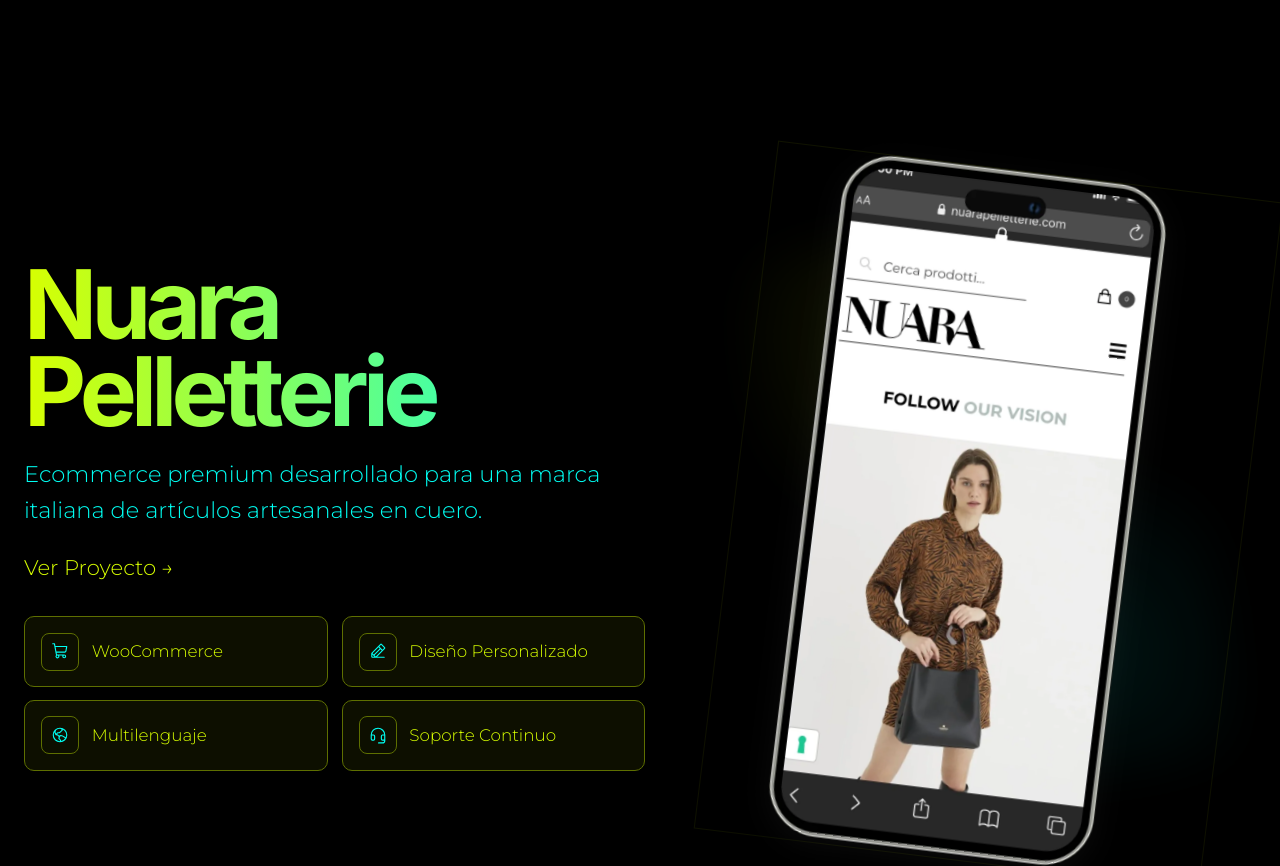
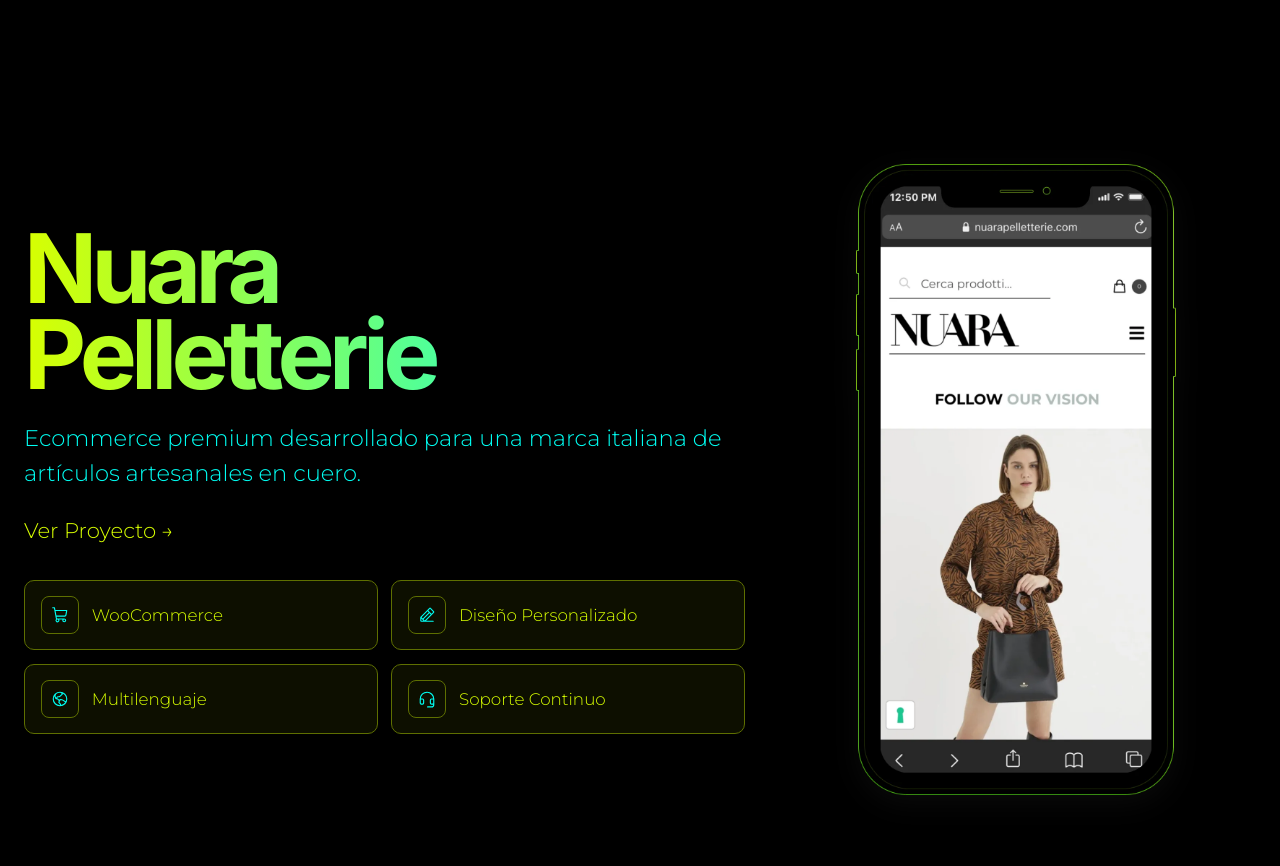
Before and after one commit to elpuas/epdc, an Astro site: page /es in a window 1280 px wide. Shown: the part 1560-2426 px from the top of the page. Built offline with nearby package versions, Linux system fonts and the light colour scheme; Astro itself is replaced by a stand-in of ours.

Commit message:
Refine homepage project showcase visuals

```diff
--- a/src/components/HomeProjectShowcase.astro
+++ b/src/components/HomeProjectShowcase.astro
@@ -46,7 +46,6 @@
   </div>
 
   <div class="showcase-visual">
-    <div class="visual-glow" aria-hidden="true"></div>
     <slot name="visual" />
   </div>
 </a>
@@ -66,7 +65,7 @@
     isolation: isolate;
 
     @container (width > 900px) {
-      grid-template-columns: minmax(0, 1fr) minmax(320px, 0.9fr);
+      grid-template-columns: minmax(0, 0.92fr) minmax(380px, 1.08fr);
     }
   }
 
@@ -212,7 +211,8 @@
     justify-content: center;
     align-items: center;
     min-width: 0;
-    padding: 0.4rem 0;
+    width: 100%;
+    padding: 0;
     order: -1;
     opacity: 0;
     transform: translate3d(0, 32px, 0);
@@ -240,11 +240,18 @@
   }
 
   @container (width > 900px) {
+    .home-project-showcase {
+      gap: clamp(1.5rem, 2.4vw, 2.5rem);
+      align-items: stretch;
+      grid-template-columns: minmax(0, 3fr) minmax(0, 2fr);
+    }
+
     .showcase-visual {
-      justify-content: flex-end;
+      justify-content: center;
+      align-items: stretch;
       order: 0;
-      padding-left: clamp(1rem, 3vw, 2.5rem);
-      padding-right: clamp(0rem, 1.4vw, 0.9rem);
+      padding: 0;
+      height: 100%;
       transform: translate3d(48px, 0, 0);
     }
 
--- a/src/components/HomeProjectShowcaseVisual.astro
+++ b/src/components/HomeProjectShowcaseVisual.astro
@@ -22,9 +22,7 @@
 >
   {
     src ? (
-      <div class="visual-image-wrap">
-        <img class="visual-image" src={src} alt={alt} loading="lazy" decoding="async" />
-      </div>
+      <img class="visual-image" src={src} alt={alt} loading="lazy" decoding="async" />
     ) : (
       <div class="visual-screen">
         <div class="screen-top">
@@ -62,21 +60,22 @@
     box-shadow:
       0 24px 70px rgba(0, 0, 0, 0.32),
       0 0 0 1px rgba(216, 255, 0, 0.08);
-    transform: rotate(7deg);
+    /* transform: rotate(7deg); */
     transform-origin: center;
     overflow: hidden;
   }
 
   .showcase-visual-card--image {
-    width: auto;
+    display: grid;
+    place-items: end stretch;
+    width: 100%;
+    max-width: none;
     aspect-ratio: auto;
     padding: 0;
-    background: transparent;
-    box-shadow:
-      0 24px 70px rgba(0, 0, 0, 0.34),
-      0 0 0 1px rgba(216, 255, 0, 0.08);
+    background: none;
+    box-shadow: none;
     border-radius: 0;
-    transform: rotate(7deg) translateZ(0);
+    border: 0;
     overflow: visible;
     transition:
       transform 0.45s cubic-bezier(0.22, 1, 0.36, 1),
@@ -96,20 +95,15 @@
     content: none;
   }
 
-  .visual-image-wrap {
-    display: block;
-    width: min(100%, 21rem);
-    height: auto;
-  }
-
   .visual-image {
     display: block;
     width: 100%;
+    max-width: 320px;
     height: auto;
     object-fit: contain;
     object-position: center;
+    margin-inline: auto;
     border-radius: 0;
-    margin-left: clamp(1.5rem, 5vw, 5rem);
     filter: drop-shadow(0 8px 14px rgba(255, 255, 255, 0.04));
     transition:
       transform 0.45s cubic-bezier(0.22, 1, 0.36, 1),
@@ -217,17 +211,13 @@
     }
 
     .showcase-visual-card--image {
-      width: auto;
+      width: 100%;
+      max-width: min(100%, 24rem);
       transform: rotate(5deg) translateZ(0);
     }
 
     .showcase-visual-card--image .visual-image {
-      width: 100%;
-      margin-left: clamp(0.5rem, 3vw, 1.4rem);
-    }
-
-    .showcase-visual-card--image .visual-image-wrap {
-      width: min(100%, 17rem);
+      width: min(100%, 24rem);
     }
 
     .screen-hero {
@@ -255,4 +245,12 @@
       filter: drop-shadow(0 8px 14px rgba(255, 255, 255, 0.04));
     }
   }
+
+  @container (width > 900px) {
+    .showcase-visual-card--image .visual-image {
+      width: 100%;
+      height: auto;
+      max-width: 320px;
+    }
+  }
 </style>
--- a/src/pages/es/index.astro
+++ b/src/pages/es/index.astro
@@ -75,7 +75,7 @@
   >
     <HomeProjectShowcaseVisual
       slot="visual"
-      src="/portfolio/epdc-nuara-card.webp"
+      src="/portfolio/nuara-mobile.webp"
       alt="Vista del proyecto Nuara Pelletterie en la homepage"
     />
   </HomeProjectShowcase>
```
Also changed, not shown: public/portfolio/cr-adventurers.webp (added), public/portfolio/gbox-mobile.webp (added), public/portfolio/monkeyscrubs-mobile.webp (added), public/portfolio/nuara-mobile.webp (added), public/portfolio/pb-mobile.webp (added).
